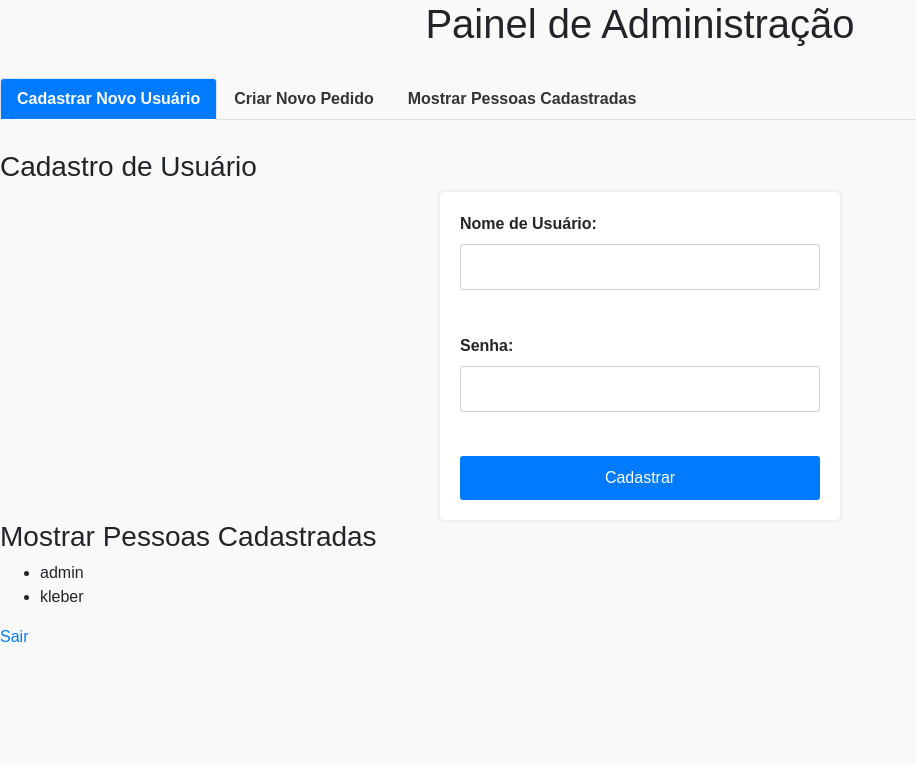
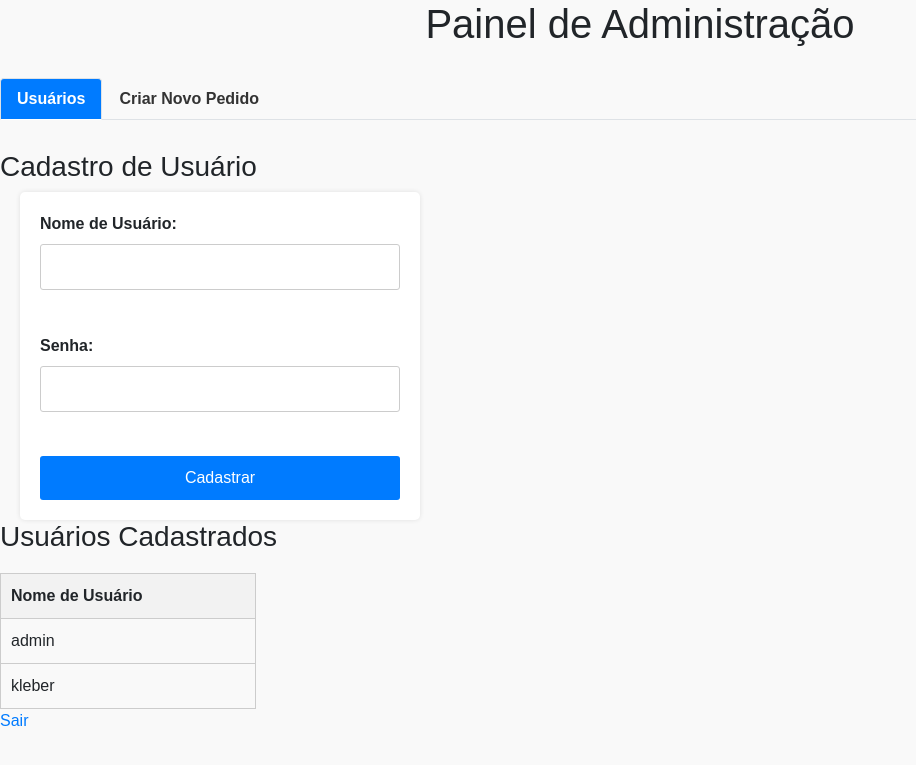
Before and after one commit to kleberfdev/MVP, a Django app: page /admin_dashboard/ in a window 1280 px wide. Shown: the top 765 px of the page, without its empty margins (0-916 px from the left). Run offline with Django 4.2, Linux system fonts and the light colour scheme; data comes from the database, SQL or seed files in the repository; both versions use the stored data as it was after the commit; some libraries are stand-ins or nearby versions.

Commit message:
feat: Criando frontend

```diff
--- a/site-django/mvp/mvpapp/static/style.css
+++ b/site-django/mvp/mvpapp/static/style.css
@@ -31,7 +108,8 @@ h1 {
 /* Estilizando o formulário de cadastro de usuário */
 #cadastrar-usuario form {
     max-width: 400px;
-  margin: 0 auto;
+    margin: 0;
+    margin-left: 20px; /* Adiciona um espaço à esquerda para afastar o formulário da borda da página */
     background-color: #fff;
     padding: 20px;
     border-radius: 5px;
@@ -40,6 +118,7 @@ h1 {
 
   #cadastrar-usuario form label {
     font-weight: bold;
+    display: block;
   }
 
   #cadastrar-usuario form input[type="text"],
@@ -64,6 +143,24 @@ h1 {
   #cadastrar-usuario form input[type="submit"]:hover {
     background-color: #0056b3;
   }
+  /* Estilizando a tabela de usuários */
+#cadastrar-usuario table {
+    width: 20%;
+    border-collapse: collapse;
+    margin-top: 20px;
+  }
+
+  #cadastrar-usuario th,
+  #cadastrar-usuario td {
+    padding: 10px;
+    border: 1px solid #ccc;
+    text-align: left;
+  }
+
+  #cadastrar-usuario th {
+    background-color: #f2f2f2;
+  }
+
 
 /* Estilizando o formulário de criar novo pedido */
 #criar-pedido form {
--- a/site-django/mvp/mvpapp/templates/admin_dashboard.html
+++ b/site-django/mvp/mvpapp/templates/admin_dashboard.html
@@ -12,13 +12,10 @@
     <!-- Abas de navegação -->
     <ul class="nav nav-tabs">
         <li class="nav-item">
-            <a class="nav-link active" id="tab-cadastrar-usuario" data-toggle="tab" href="#cadastrar-usuario">Cadastrar Novo Usuário</a>
+            <a class="nav-link active" id="tab-cadastrar-usuario" data-toggle="tab" href="#cadastrar-usuario">Usuários</a>
         </li>
         <li class="nav-item">
             <a class="nav-link" id="tab-criar-pedido" data-toggle="tab" href="#criar-pedido">Criar Novo Pedido</a>
-        </li>
-        <li class="nav-item">
-            <a class="nav-link" id="tab-mostrar-cadastrados" data-toggle="tab" href="#mostrar-cadastrados">Mostrar Pessoas Cadastradas</a>
         </li>
 
         <!-- Adicione outras abas aqui, se necessário -->
@@ -29,6 +26,7 @@
         <!-- Conteúdo da aba "Cadastrar Novo Usuário" -->
         <div id="cadastrar-usuario" class="tab-pane fade show active">
             <h3>Cadastro de Usuário</h3>
+            <!-- Formulário de cadastro de usuário -->
             <form method="post">
                 {% csrf_token %}
                 <label for="username">Nome de Usuário:</label>
@@ -45,12 +43,19 @@
             {% if success_message %}
                 <p style="color: green;">{{ success_message }}</p>
             {% endif %}
-            <h3>Mostrar Pessoas Cadastradas</h3>
-                <ul>
-                    {% for user in users %}
-                        <li>{{ user.username }}</li>
-                    {% endfor %}
-                </ul>
+
+            <!-- Usuários Cadastrados -->
+            <h3>Usuários Cadastrados</h3>
+            <table>
+                <tr>
+                    <th>Nome de Usuário</th>
+                </tr>
+                {% for user in users %}
+                    <tr>
+                        <td>{{ user.username }}</td>
+                    </tr>
+                {% endfor %}
+            </table>
         </div>
 
         <!-- Conteúdo da aba "Criar Novo Pedido" -->
@@ -63,14 +68,6 @@
             </form>
         </div>
 
-        <!-- Conteúdo da aba "Mostrar Pessoas Cadastradas" -->
-        <div id="mostrar-cadastrados" class="tab-pane fade">
-            <h3>Mostrar Pessoas Cadastradas</h3>
-            <ul>
-                {% for user in users %}
-                    <li>{{ user.username }}</li>
-                {% endfor %}
-            </ul>
         </div>
         <!-- Adicione conteúdo para outras abas aqui, se necessário -->
     </div>
--- a/site-django/mvp/mvpapp/templates/login.html
+++ b/site-django/mvp/mvpapp/templates/login.html
@@ -2,13 +2,15 @@
 <html>
 <head>
     <title>Login</title>
+    {% load static %}
+    <link rel="stylesheet" type="text/css" href="{% static 'style.css' %}">
 </head>
 <body>
     <h1>Login</h1>
     {% if error_message %}
         <p style="color: red;">{{ error_message }}</p>
     {% endif %}
-    <form method="post">
+    <form class="login-form" method="post">
         {% csrf_token %}
         <label for="username">Usuário:</label>
         <input type="text" id="username" name="username"><br><br>
--- a/site-django/mvp/mvpapp/views.py
+++ b/site-django/mvp/mvpapp/views.py
@@ -1,6 +1,5 @@
 from django.shortcuts import render, redirect
 from django.contrib.auth import logout
-from django.contrib.auth import get_user_model
 
 from .forms import UserForm, ItemForm
 from .models import User, Item
@@ -65,13 +64,13 @@ def admin_dashboard(request):
             username = form.cleaned_data['username']
             password = form.cleaned_data['password']
 
-            # Verificar se o usuário já existe
+            # Verificar se o usuário já existe no modelo de usuário padrão
             if User.objects.filter(username=username).exists():
                 error_message = 'O nome de usuário já está em uso.'
                 return render(request, 'admin_dashboard.html', {'form': form, 'error_message': error_message})
 
             # Cadastrar o novo usuário usando o gerenciador de autenticação padrão
-            user = get_user_model().objects.create_user(username=username, password=password)
+            user = User.objects.create_user(username=username, password=password)
             user.save()
 
             success_message = 'Usuário cadastrado com sucesso!'
@@ -81,7 +80,7 @@ def admin_dashboard(request):
         # Se não for uma solicitação de POST, exiba a página de administração com o formulário de cadastro de usuário vazio
         form = UserForm()
 
-    # Obtenha a lista de pessoas cadastradas
+    # Obtenha a lista de pessoas cadastradas do modelo de usuário padrão
     users = User.objects.all()
 
     return render(request, 'admin_dashboard.html', {'form': form, 'users': users})
```
Also changed, not shown: other parts of site-django/mvp/mvpapp/static/style.css (+77 -11 lines), site-django/mvp/mvpapp/templates/home.html (+11 -1 lines), site-django/mvp/db.sqlite3. Lines whose indentation alone changed are shown as unchanged.
